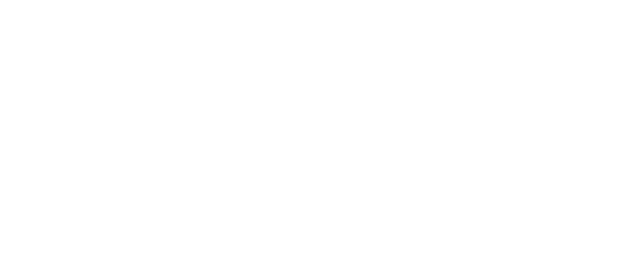
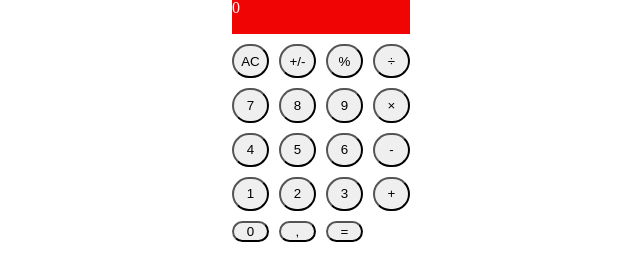
Before and after one commit to Tychebt/CALCULATOR, a plain HTML site: page index.html in a window 1280 px wide. Shown: the whole page, without its empty margins (334-974 px from the left). Drawn offline with Linux system fonts and the light colour scheme.

Commit message:
reset css + html

```diff
--- a/index.html
+++ b/index.html
@@ -5,11 +5,41 @@
     <meta http-equiv="X-UA-Compatible" content="IE=edge">
     <meta name="viewport" content="width=device-width, initial-scale=1.0">
     <link href="style.css" rel="stylesheet">
+    <link href="reset.css" rel="stylesheet">
     <title>Calculator</title>
 </head>
 <body>
 
+    <div class="calculator">
 
+
+        <div class="keys">
+            <div class="display">
+              <p>0</p>
+            </div>
+            <button>AC</button>
+            <button class="operator">+/-</button>
+            <button class="operator">%</button>
+            <button class="operator">÷</button>
+
+            <button>7</button>
+            <button>8</button>
+            <button>9</button>
+            <button class="operator">&times;</button>
+            <button>4</button>
+            <button>5</button>
+            <button>6</button>
+            <button class="operator">-</button>
+            <button>1</button>
+            <button>2</button>
+            <button>3</button>
+            <button class="operator">+</button>
+            <button>0</button>
+            <button>,</button>
+
+            <button class="equal">=</button>
+          </div>
+      </div>
 
     <script src="script.js"></script>
 </body>
--- /dev/null
+++ b/reset.css
@@ -0,0 +1,48 @@
+/* http://meyerweb.com/eric/tools/css/reset/
+   v2.0 | 20110126
+   License: none (public domain)
+*/
+
+html, body, div, span, applet, object, iframe,
+h1, h2, h3, h4, h5, h6, p, blockquote, pre,
+a, abbr, acronym, address, big, cite, code,
+del, dfn, em, img, ins, kbd, q, s, samp,
+small, strike, strong, sub, sup, tt, var,
+b, u, i, center,
+dl, dt, dd, ol, ul, li,
+fieldset, form, label, legend,
+table, caption, tbody, tfoot, thead, tr, th, td,
+article, aside, canvas, details, embed,
+figure, figcaption, footer, header, hgroup,
+menu, nav, output, ruby, section, summary,
+time, mark, audio, video {
+	margin: 0;
+	padding: 0;
+	border: 0;
+	font-size: 100%;
+	font: inherit;
+	vertical-align: baseline;
+}
+/* HTML5 display-role reset for older browsers */
+article, aside, details, figcaption, figure,
+footer, header, hgroup, menu, nav, section {
+	display: block;
+}
+body {
+	line-height: 1;
+}
+ol, ul {
+	list-style: none;
+}
+blockquote, q {
+	quotes: none;
+}
+blockquote:before, blockquote:after,
+q:before, q:after {
+	content: '';
+	content: none;
+}
+table {
+	border-collapse: collapse;
+	border-spacing: 0;
+}
--- a/style.css
+++ b/style.css
@@ -0,0 +1,24 @@
+.calculator{
+    display: flex;
+    justify-content: center;
+
+}
+
+.display{
+    grid-column-start: 1;
+    grid-column-end: 5;
+    background-color: rgb(240, 4, 4);
+    color: white;
+}
+
+.keys{
+
+    display: grid;
+    grid-template-columns: 25% 25% 25% 25%;
+    grid-template-rows: 20% 20% 20% 20% 20%;
+    grid-gap: 10px;
+}
+
+.keys button{
+    border-radius: 50px;
+}
```
